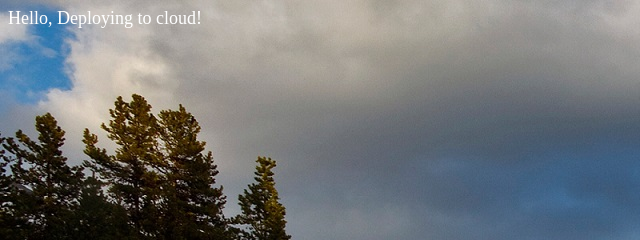
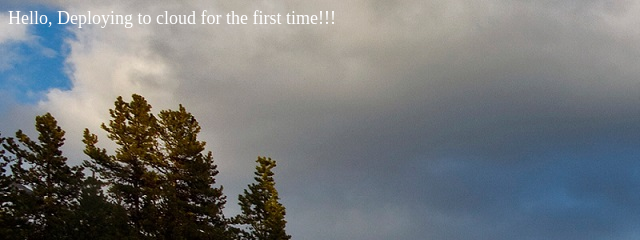
Before and after one commit to Aiswarya-Rahul/test-devops, a plain HTML site: page index.html in a window 1280 px wide. Shown: the top 240 px of the page, 0-640 px from the left. Drawn offline with Linux system fonts and the light colour scheme.

Commit message:
Update index.html

```diff
--- a/index.html
+++ b/index.html
@@ -7,6 +7,6 @@
     <link rel="stylesheet" href="./src/style.css" />
   </head>
   <body>
-    <div class="textDiv">Hello, Deploying to cloud!</div>
+    <div class="textDiv">Hello, Deploying to cloud for the first time!!!</div>
   </body>
 </html>
```
